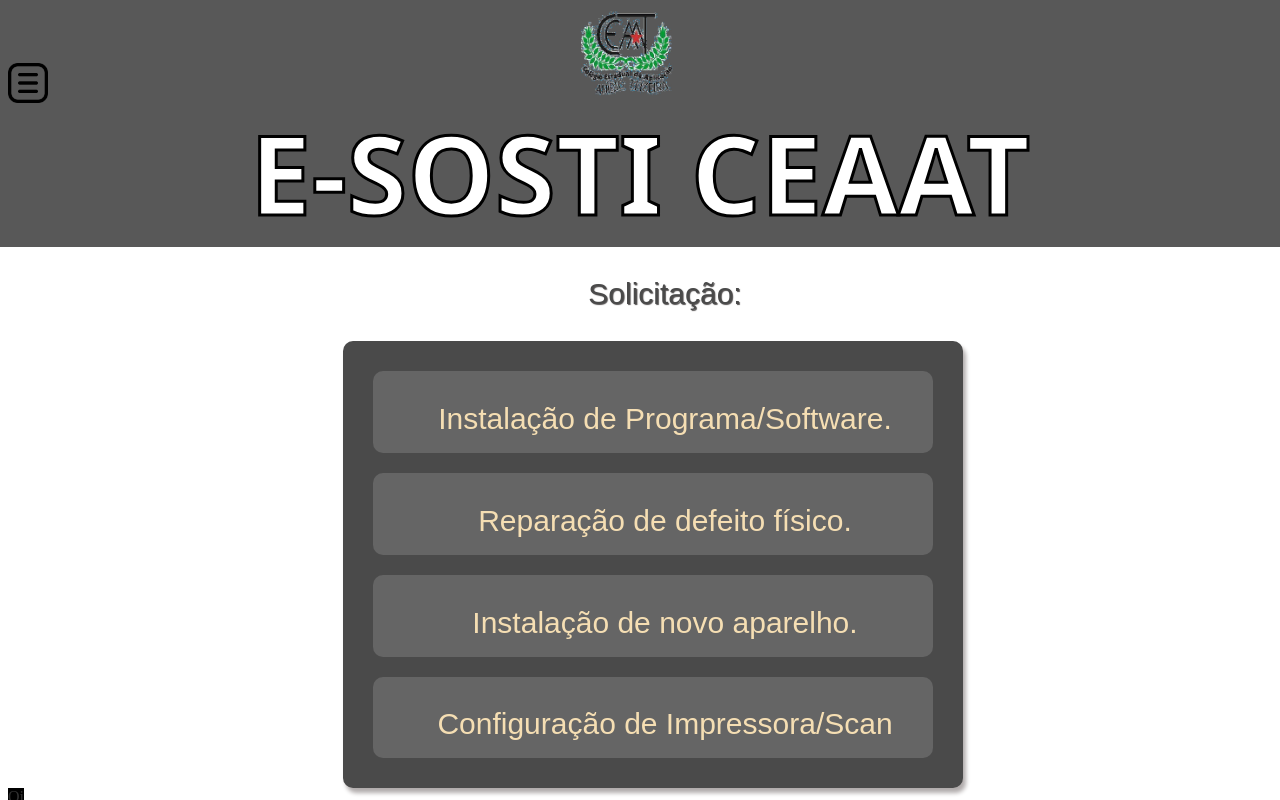
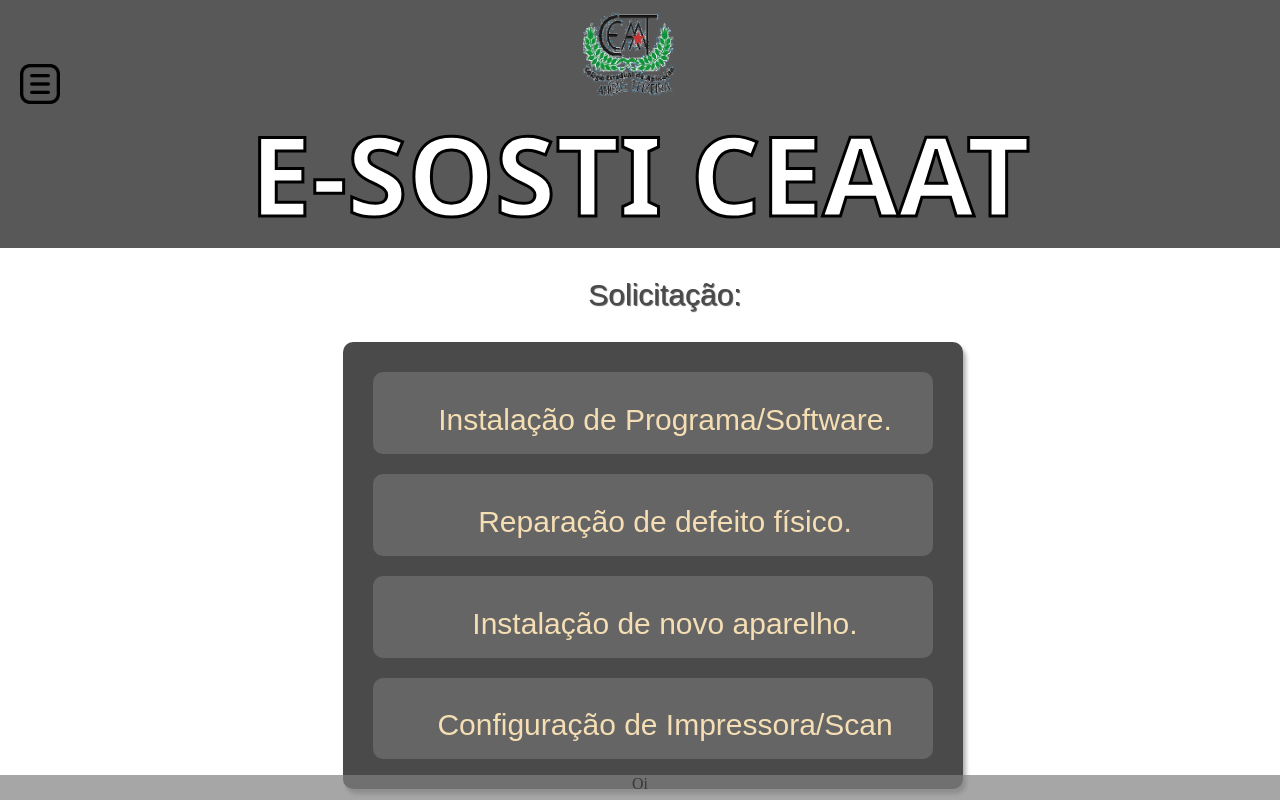
Before and after one commit to Dev-Habacuque/ProjetoCEAAT, a PHP site: page /main.html in a window 1280 px wide. Run offline with PHP 8.4, Linux system fonts and the light colour scheme.

Commit message:
Alpha 3.0

```diff
--- a/main.css
+++ b/main.css
@@ -20,11 +20,24 @@
     color: rgb(255, 255, 255);
     cursor: pointer;
 }
+.container{
+    width: 100%;
+}
+#menu-button{
+    position: relative;
+    margin-top: -30px;
+}
 .head {
     background-color: #585858;
-    margin-top: -10px;
-    margin-left: -20px;
-    margin-right: -20px;
+    margin-left: -8px;
+    margin-top: -9px;
+    margin-right: -8px;
+    position: relative;
+}
+.head img {
+    width: 40px;
+    margin-left: 20px;
+    margin-top: 10px;
 }
 #titulo {
     text-align: center;
@@ -43,8 +56,7 @@
     color: #A9424A;
     cursor: pointer;
 }
-.section,
-p {
+.section, p {
     font-size: 30px;
     font-family: Arial, Helvetica, sans-serif;
     margin-left: 25px;
@@ -58,11 +70,6 @@
 }
 #default {
     margin: 50px;
-}
-.head img {
-    width: 40px;
-    margin-left: 20px;
-    margin-top: 10px;
 }
 #logo-img {
     margin-left: 40%;
@@ -124,6 +131,7 @@
 .acontainer {
     background-color: #A6A1A1;
     margin: 5%;
+    width: 80%;
     border-radius: 10px;
     padding: 20px;
 }
@@ -132,6 +140,11 @@
 }
 .footer{
     position: fixed;
-    margin-bottom: 0;
-    background-color: black;
+    bottom: 0;
+    width: 100%;
+    height: 25px;
+    margin-left: -8px;
+    opacity: 0.7;
+    text-align: center;
+    background-color: grey;
 }
--- a/main.html
+++ b/main.html
@@ -9,6 +9,7 @@
     <title>Document</title>
 </head>
 
+
 <body>
 
     <div class="container">
@@ -16,7 +17,7 @@
             <img src="assets/list_3161836.png" alt="" id="menu-button">
             <div id="menu">
                 <ul>
-                    <li onclick="goBack()"><img src="assets/icons8-home-50.png">HOME</li>
+                    <li id="refresh"><img src="assets/icons8-home-50.png">HOME</li>
                     <li onclick="aboutCreators()"><img src="assets/icons8-about-30.png" alt="">About</li>
                     <li><img src="assets/logout.png" alt="">SIGN IN</li>
                 </ul>
--- a/main.js
+++ b/main.js
@@ -24,10 +24,11 @@
 function coImSc() {
   document.getElementById("activities").innerHTML = '<br><div class="mcontainer"><p>Faça um breve resumo do problema apresentado</p> <form id="default"> <input type="text"><br><button type="submit" onclick="goBack()">Voltar</button><button type="submit">Enviar</button></form></div>';
 }
-function goBack() {
-  document.getElementById("activities").reload()
-
-}
 function aboutCreators() {
   document.getElementById("activities").innerHTML = '<div class="acontainer"><h3>Sobre o Desenvolvimento</h3><h4 id="aboutText">Site desenvolvido integralmente surporte técnico para colaboradores da escola e fins institucionais  </h4><h3>Lista de Developers:</h3><p><ul><li>Victor Trindade Cerqueira</li><li>Jeremias Habacuque</li></ul></p><h3>Integrantes do projeto</h3><p><ul><li>Antonio Carlos</li><li>Gabriel Costa</li><li>Geisiane Dias</li><li>Felipe Souza</li></ul</p></div>'
 }
+var btn = document.querySelector("#refresh");
+btn.addEventListener("click", function() {
+
+    location.reload();
+});
```
